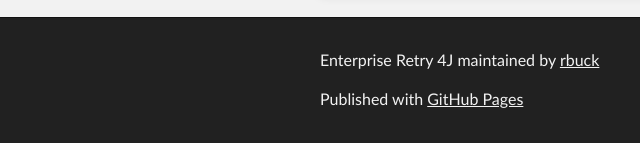
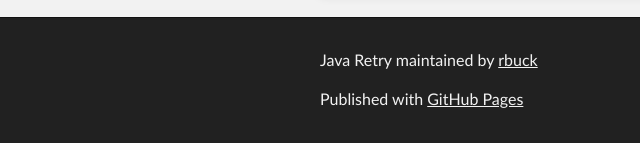
Before and after one commit to rbuck/java-retry, a plain HTML site: page index.html in a window 1280 px wide. Shown: the part 2202-2345 px from the top of the page, 0-640 px from the left. Drawn offline with Linux system fonts and the light colour scheme.

Commit message:
Update index.html

```diff
--- a/index.html
+++ b/index.html
@@ -120,7 +120,7 @@ tolerant manner.</p>
     <!-- FOOTER  -->
     <div id="footer_wrap" class="outer">
       <footer class="inner">
-        <p class="copyright">Enterprise Retry 4J maintained by <a href="https://github.com/rbuck">rbuck</a></p>
+        <p class="copyright">Java Retry maintained by <a href="https://github.com/rbuck">rbuck</a></p>
         <p>Published with <a href="http://pages.github.com">GitHub Pages</a></p>
       </footer>
     </div>
```
